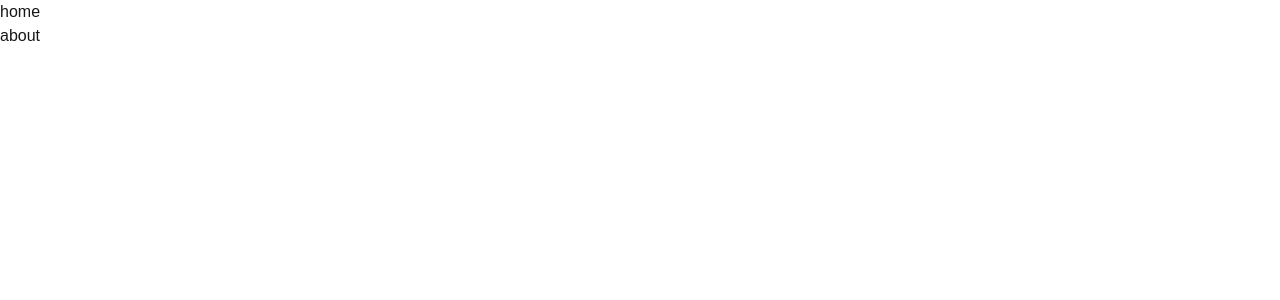
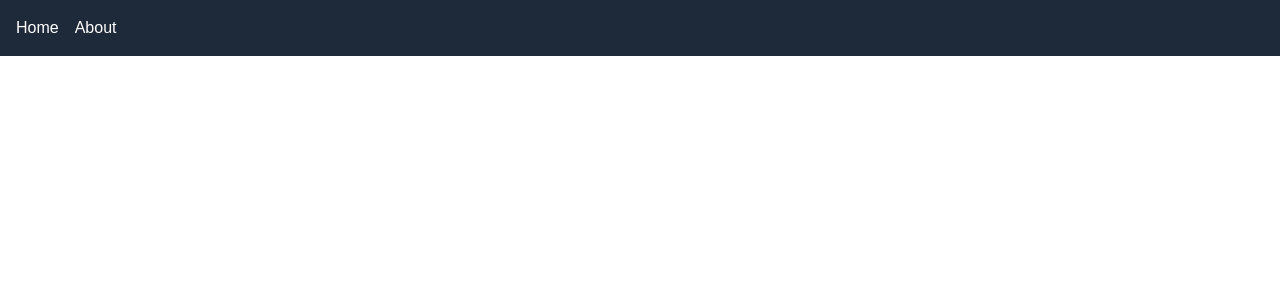
Before and after one commit to WangilaPrish/alx-project-0x02-setup, a Next.js app in the folder alx-project-0x02/: page / in a window 1280 px wide. Shown: the top 300 px of the page. Built offline with nearby package versions, Linux system fonts and the light colour scheme.

Commit message:
Refactor Header component to remove direct page imports and use navigation links for Home and About

```diff
--- a/alx-project-0x02/components/layout/Header.tsx
+++ b/alx-project-0x02/components/layout/Header.tsx
@@ -1,14 +1,19 @@
-import Home from '@/pages/home'
-import About from '@/pages/about'
-import React from 'react'
+import Link from 'next/link';
 
 const Header = () => {
     return (
-        <div>
-            <Home />
-            <About />
-        </div>
-    )
-}
+        <header className="bg-gray-800 text-white p-4">
+            <nav className="flex space-x-4">
+                <Link href="/home" className="hover:underline">
+                    Home
+                </Link>
 
-export default Header
+                <Link href="/about" className="hover:underline">
+                    About
+                </Link>
+            </nav>
+        </header>
+    );
+};
+
+export default Header;
```
